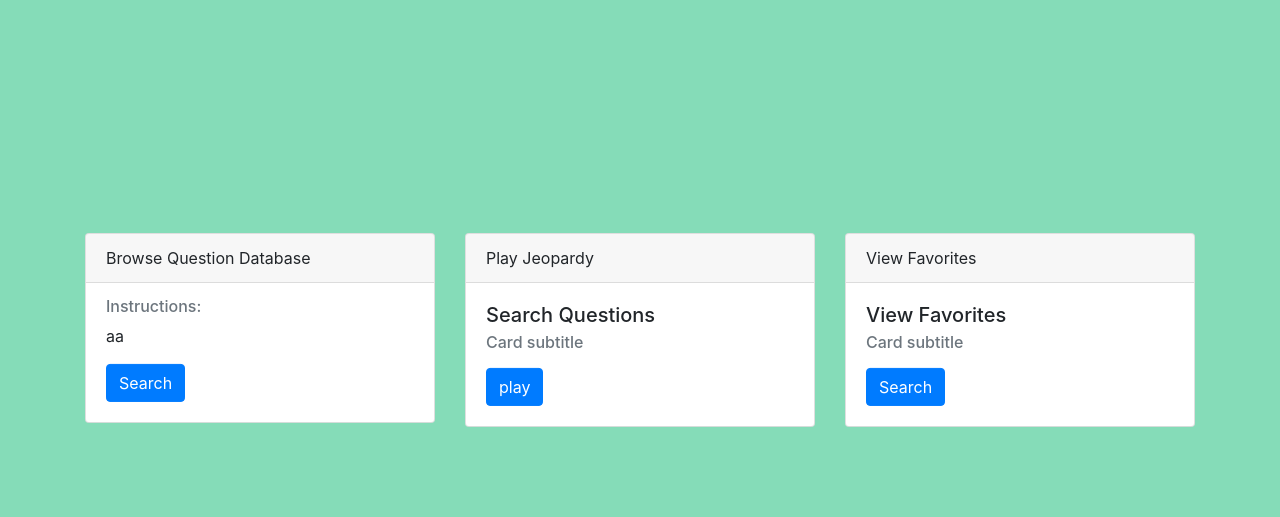
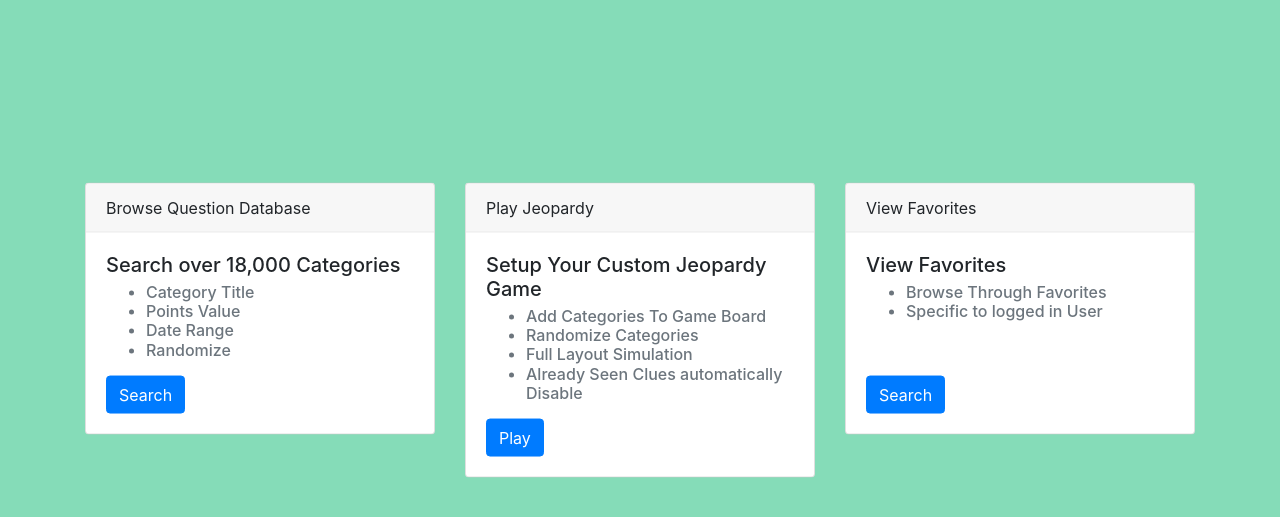
Before and after one commit to sohailk2/CapitalOne_MindSumo, a Flask app: page /home in a window 1280 px wide. Shown: the part 70-587 px from the top of the page. Run offline with Flask 2, Linux system fonts and the light colour scheme; the visitor is signed in with stand-in values (Sample User, id 1); data comes from the database, SQL or seed files in the repository; parts of the project's set-up code (start-up, migrations or seed data) failed here and were passed over; some libraries are stand-ins or nearby versions.

Commit message:
cleaned up home page

```diff
--- a/app/templates/home.html
+++ b/app/templates/home.html
@@ -22,8 +22,8 @@
 
 
 
-            $("#menu").fadeOut(duration = 200, queue=false, function() {
-                window.open("{{url_for("search")}}","_self")
+            $("#menu").fadeOut(duration = 200, queue = false, function () {
+                window.open("{{url_for("search")}}", "_self")
             });
         }
 
@@ -71,35 +71,72 @@
                 </div>
                 <div class="card-body">
 
-                    <h6 class="card-subtitle mb-2 text-muted">Instructions:</h6>
+                        <h5 class="card-title">Search over 18,000 Categories</h5>
+
+                    <h6 class="card-subtitle mb-2 text-muted">
+
+                        <ul>
+                            <li>
+                                Category Title
+                            </li>
+                            <li>
+                                Points Value
+                            </li>
+                            <li>
+                                Date Range
+                            </li>
+                            <li>
+                                Randomize
+                            </li>
+                        </ul>
+
+
+                    </h6>
                     <p class="card-text">
-aa
+
 
                     </p>
 
-                    <button type="button" onclick='pageAnimation("search");'
-                        class="btn btn-primary">Search</button>
+                    <button type="button" onclick='pageAnimation("search");' class="btn btn-primary">Search</button>
 
                 </div>
             </div>
 
         </div>
 
-        <div class="col-lg">
-                <div class="card">
+        <div class="col-lg" style="padding-left-right: 10px;">
+            <div class="card" >
                 <div class="card-header">
                     Play Jeopardy
                 </div>
+
                 <div class="card-body">
-                                <h5 class="card-title">Search Questions</h5>
-                                <h6 class="card-subtitle mb-2 text-muted">Card subtitle</h6>
-                                <p class="card-text">
+
+                        <h5 class="card-title">Setup Your Custom Jeopardy Game</h5>
+
+                        <h6 class="card-subtitle mb-2 text-muted">
+
+                            <ul>
+                                <li>
+                                    Add Categories To Game Board
+                                </li>
+                                <li>
+                                    Randomize Categories
+                                </li>
+                                <li>
+                                    Full Layout Simulation
+                                </li>
+                                <li>
+                                    Already Seen Clues automatically Disable
+                                </li>
+                            </ul>
+
+                        </h6>
 
 
+                    <button type="button" onclick='window.open("{{url_for("jeopardySetup")}}","_self")'
+                        class="btn btn-primary">Play</button>
 
-                                </p>
-                                <button type="button" onclick='window.open("{{url_for("jeopardySetup")}}","_self")'
-                                    class="btn btn-primary">play</button>
 
                 </div>
             </div>
@@ -115,11 +152,22 @@
                 </div>
                 <div class="card-body">
                     <h5 class="card-title">View Favorites</h5>
-                                <h6 class="card-subtitle mb-2 text-muted">Card subtitle</h6>
-                                <p class="card-text">
 
+                    <h6 class="card-subtitle mb-2 text-muted">
 
-                                </p>
+                            <ul>
+                                <li>
+                                    Browse Through Favorites
+                                </li>
+                                <li>
+                                    Specific to logged in User
+                                </li>
+                                <br>
+                                <br>
+
+                            </ul>
+
+                        </h6>
                     <button type="button" onclick='window.open("{{url_for('viewFavorites')}}","_self")'
                         class="btn btn-primary">Search</button>
 
```
Also changed, not shown: app/templates/login.html (+4 -4 lines). Lines whose indentation alone changed are shown as unchanged.
